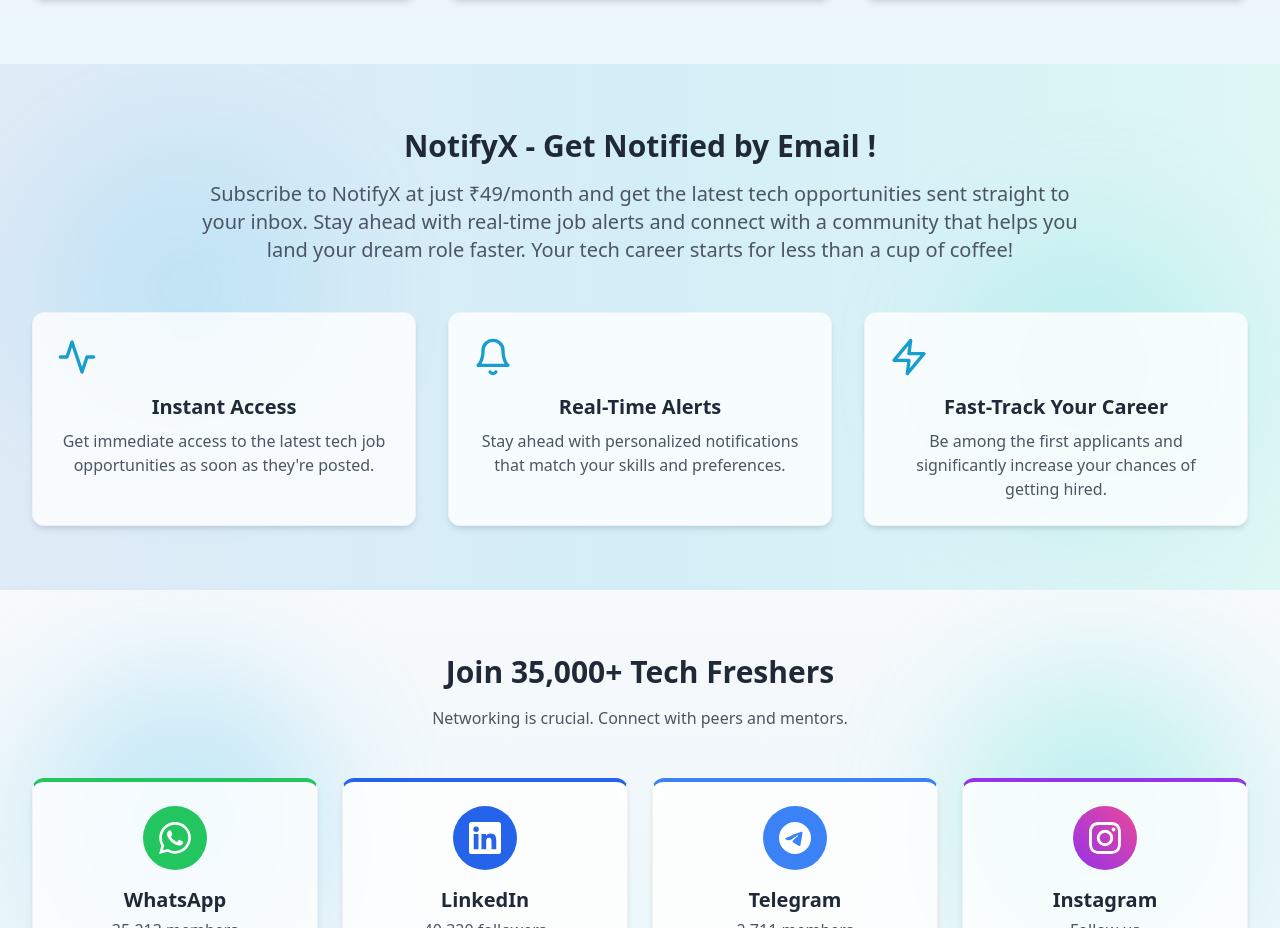
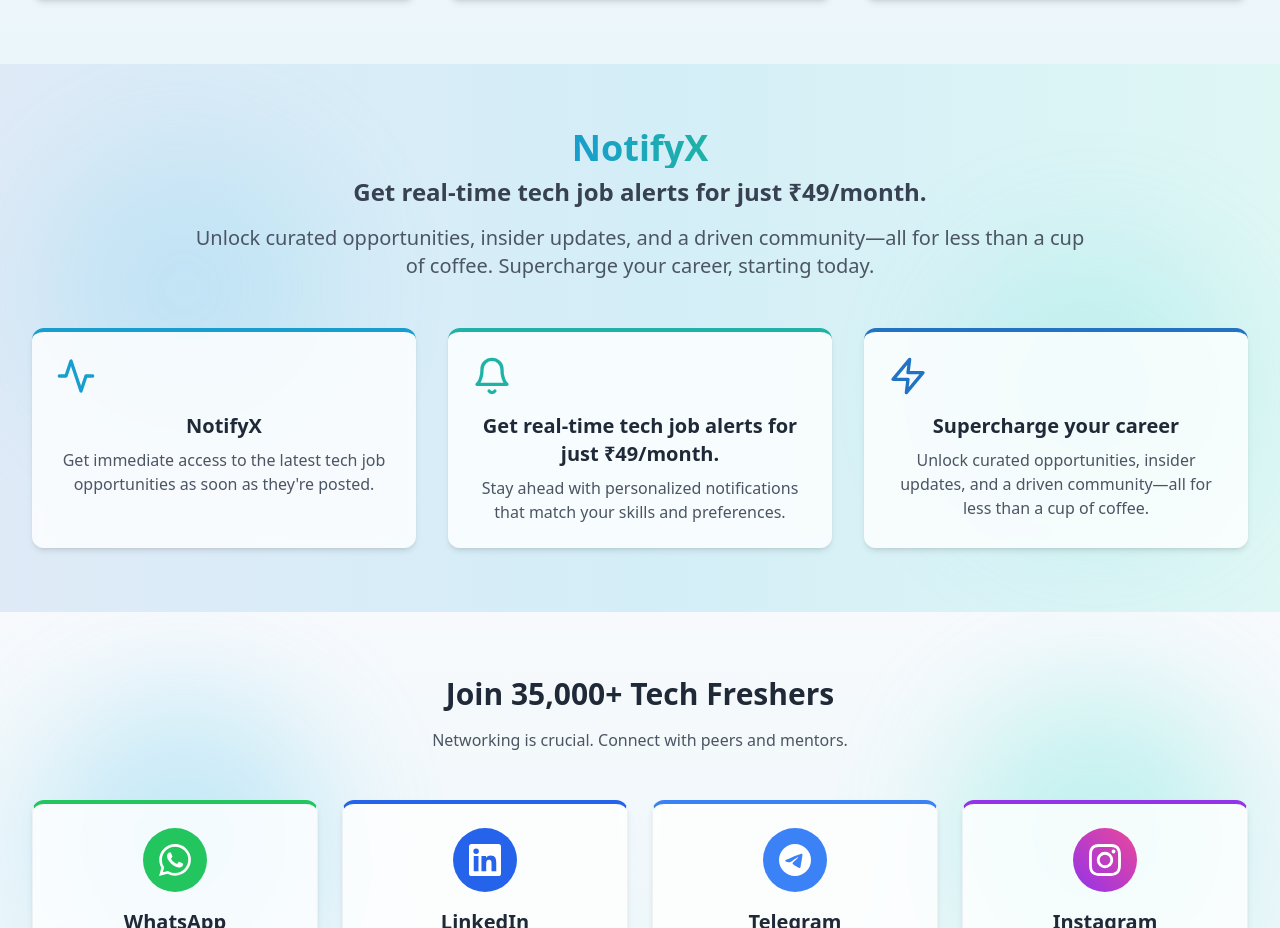
Before and after one commit to BitHiveTechnologies/X_Career-Website, a Next.js app: page / in a window 1280 px wide. Shown: the part 1784-2712 px from the top of the page. Built offline with nearby package versions, Linux system fonts and the light colour scheme.

Commit message:
Dont change the tiles

```diff
--- a/app/page.tsx
+++ b/app/page.tsx
@@ -1056,27 +1056,31 @@
                     >
                         <div className="text-center mb-12" data-oid="0.puca.">
                             <h2
-                                className="text-3xl font-bold mb-4 text-gray-800"
+                                className="text-4xl font-bold mb-2 text-gray-800 bg-gradient-to-r from-[hsl(196,80%,45%)] to-[hsl(175,70%,41%)] inline-block text-transparent bg-clip-text"
                                 data-oid=".9gy4i3"
                             >
-                                NotifyX - Get Notified by Email !
+                                NotifyX
                             </h2>
                             <p
+                                className="text-2xl font-semibold mb-4 text-gray-700"
+                                data-oid="9bzx9:5"
+                            >
+                                Get real-time tech job alerts for just ₹49/month.
+                            </p>
+                            <p
                                 className="text-xl text-gray-600 max-w-4xl mx-auto"
-                                data-oid="9bzx9:5"
-                            >
-                                Subscribe to NotifyX at just ₹49/month and get the latest tech
-                                opportunities sent straight to your inbox. Stay ahead with real-time
-                                job alerts and connect with a community that helps you land your
-                                dream role faster. Your tech career starts for less than a cup of
-                                coffee!
+                                data-oid="9bzx9:6"
+                            >
+                                Unlock curated opportunities, insider updates, and a driven
+                                community—all for less than a cup of coffee. Supercharge your
+                                career, starting today.
                             </p>
                         </div>
 
                         <div className="grid md:grid-cols-3 gap-8" data-oid="pf1lm1.">
-                            {/* Tile 1 */}
+                            {/* Section 1 */}
                             <div
-                                className="bg-white/80 backdrop-blur-sm p-6 rounded-xl shadow-md border border-[hsl(210,30%,95%)] hover:shadow-xl transition-all duration-500 transform hover:-translate-y-2 hover:border-[hsl(196,80%,45%)] text-center"
+                                className="bg-white/80 backdrop-blur-sm p-6 rounded-xl shadow-md border-t-4 border-[hsl(196,80%,45%)] hover:shadow-xl transition-all duration-500 transform hover:-translate-y-2 hover:border-t-[hsl(175,70%,41%)] text-center"
                                 data-oid="3ab2dd2"
                             >
                                 <div
@@ -1105,7 +1109,7 @@
                                     className="text-xl font-bold mb-2 text-gray-800"
                                     data-oid="kixciv4"
                                 >
-                                    Instant Access
+                                    NotifyX
                                 </h3>
                                 <p className="text-gray-600" data-oid="tfl3j4m">
                                     Get immediate access to the latest tech job opportunities as
@@ -1113,13 +1117,13 @@
                                 </p>
                             </div>
 
-                            {/* Tile 2 */}
+                            {/* Section 2 */}
                             <div
-                                className="bg-white/80 backdrop-blur-sm p-6 rounded-xl shadow-md border border-[hsl(210,30%,95%)] hover:shadow-xl transition-all duration-500 transform hover:-translate-y-2 hover:border-[hsl(196,80%,45%)] text-center"
+                                className="bg-white/80 backdrop-blur-sm p-6 rounded-xl shadow-md border-t-4 border-[hsl(175,70%,41%)] hover:shadow-xl transition-all duration-500 transform hover:-translate-y-2 hover:border-t-[hsl(196,80%,45%)] text-center"
                                 data-oid="mlpj75a"
                             >
                                 <div
-                                    className="text-4xl mb-4 text-[hsl(196,80%,45%)]"
+                                    className="text-4xl mb-4 text-[hsl(175,70%,41%)]"
                                     data-oid="nizuzk-"
                                 >
                                     <svg
@@ -1148,7 +1152,7 @@
                                     className="text-xl font-bold mb-2 text-gray-800"
                                     data-oid="m2a5rwb"
                                 >
-                                    Real-Time Alerts
+                                    Get real-time tech job alerts for just ₹49/month.
                                 </h3>
                                 <p className="text-gray-600" data-oid="riu61t6">
                                     Stay ahead with personalized notifications that match your
@@ -1156,13 +1160,13 @@
                                 </p>
                             </div>
 
-                            {/* Tile 3 */}
+                            {/* Section 3 */}
                             <div
-                                className="bg-white/80 backdrop-blur-sm p-6 rounded-xl shadow-md border border-[hsl(210,30%,95%)] hover:shadow-xl transition-all duration-500 transform hover:-translate-y-2 hover:border-[hsl(196,80%,45%)] text-center"
+                                className="bg-white/80 backdrop-blur-sm p-6 rounded-xl shadow-md border-t-4 border-[hsl(210,70%,45%)] hover:shadow-xl transition-all duration-500 transform hover:-translate-y-2 hover:border-t-[hsl(196,80%,45%)] text-center"
                                 data-oid="atcv7:i"
                             >
                                 <div
-                                    className="text-4xl mb-4 text-[hsl(196,80%,45%)]"
+                                    className="text-4xl mb-4 text-[hsl(210,70%,45%)]"
                                     data-oid="fjcjpfg"
                                 >
                                     <svg
@@ -1187,11 +1191,11 @@
                                     className="text-xl font-bold mb-2 text-gray-800"
                                     data-oid="f5sayid"
                                 >
-                                    Fast-Track Your Career
+                                    Supercharge your career
                                 </h3>
                                 <p className="text-gray-600" data-oid="34suzx0">
-                                    Be among the first applicants and significantly increase your
-                                    chances of getting hired.
+                                    Unlock curated opportunities, insider updates, and a driven
+                                    community—all for less than a cup of coffee.
                                 </p>
                             </div>
                         </div>
```
